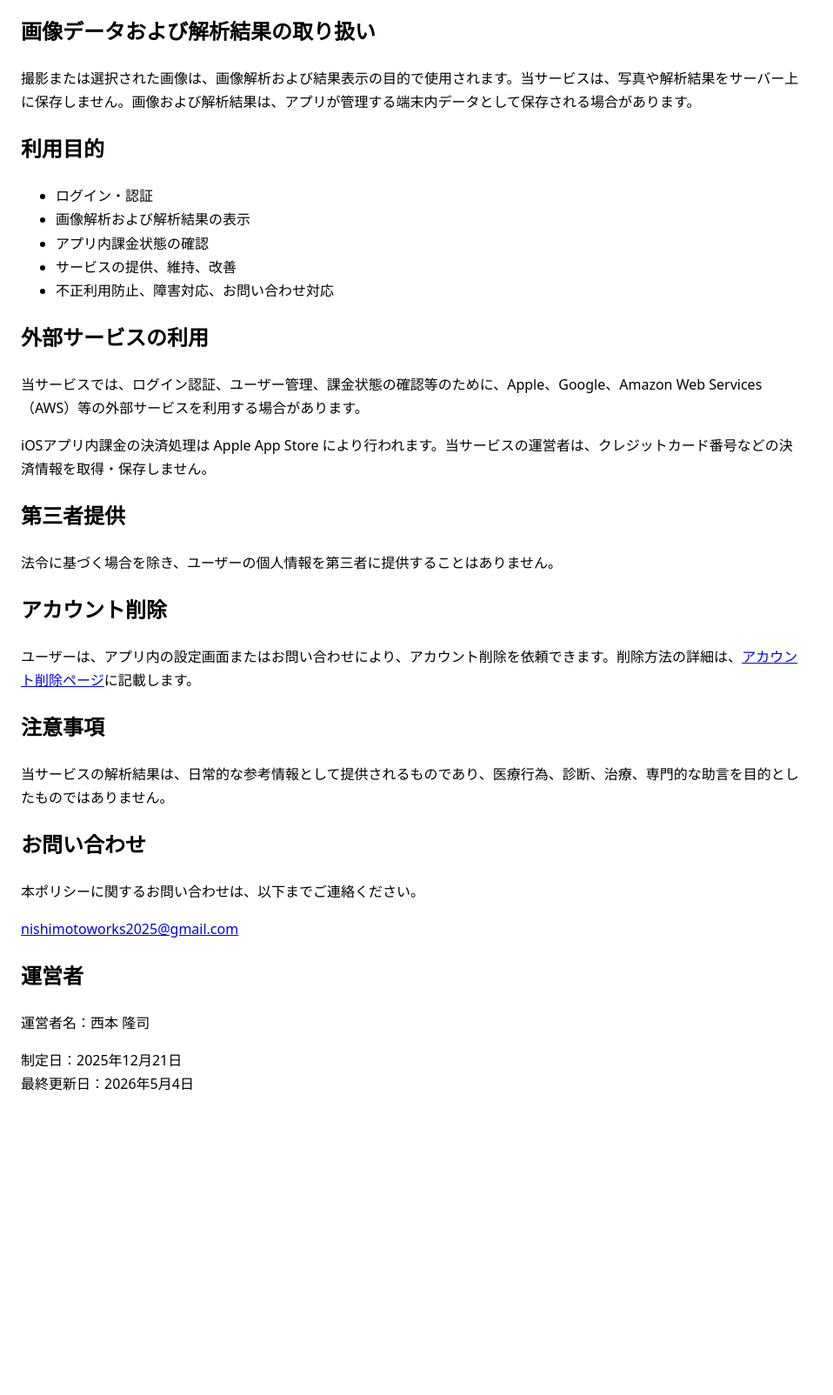
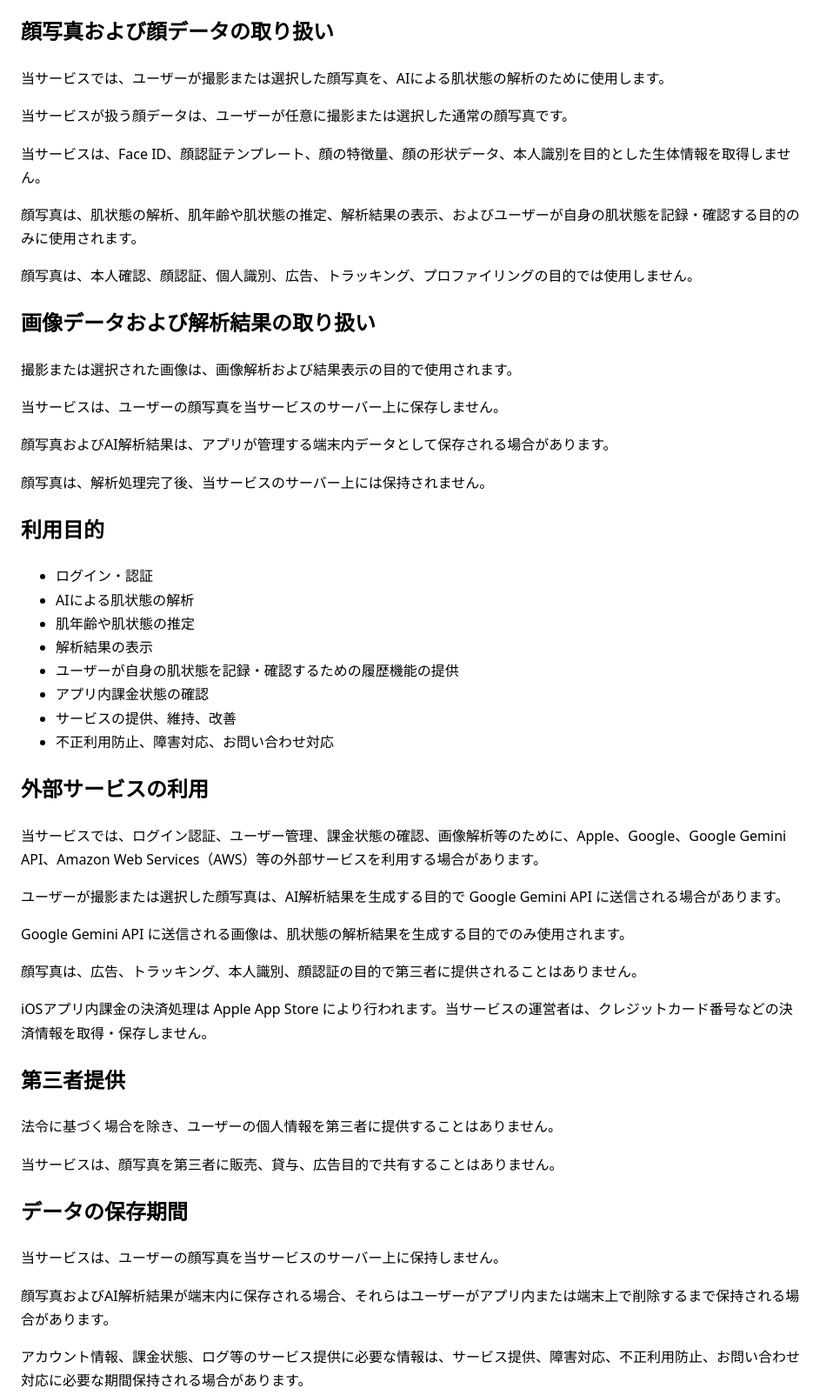
Before and after one commit to nishimotoworks2025/privacy-policy-trueskin-ios, a plain HTML site: page index.html in a window 1280 px wide. Shown: the part 601-2205 px from the top of the page at 87% size, without its empty margins (0-958 px from the left). Before the commit the page ends 1885 px from the top, so only its background shows below. Drawn offline with Linux system fonts and the light colour scheme.

Commit message:
Update index.html
20260518　Appleの指摘により

```diff
--- a/index.html
+++ b/index.html
@@ -12,7 +12,9 @@
       margin: 24px;
       max-width: 900px;
     }
-    nav a { margin-right: 8px; }
+    nav a {
+      margin-right: 8px;
+    }
   </style>
 </head>
 
@@ -35,7 +37,7 @@
   <ul>
     <li>メールアドレス、Apple ID または Google アカウントに関連する認証情報</li>
     <li>カメラで撮影またはユーザーが選択した画像</li>
-    <li>画像解析結果</li>
+    <li>AI解析結果</li>
     <li>端末情報、アプリの利用状況、エラー情報等のログ</li>
     <li>アプリ内課金の有効状態など、サービス利用に必要な情報</li>
   </ul>
@@ -43,30 +45,52 @@
   <h2>カメラ・写真の利用について</h2>
   <p>当サービスは、画像解析機能を提供する目的で、ユーザーの明示的な操作によりカメラまたは写真ライブラリを使用します。バックグラウンドで撮影を行うことはありません。</p>
 
+  <h2>顔写真および顔データの取り扱い</h2>
+  <p>当サービスでは、ユーザーが撮影または選択した顔写真を、AIによる肌状態の解析のために使用します。</p>
+  <p>当サービスが扱う顔データは、ユーザーが任意に撮影または選択した通常の顔写真です。</p>
+  <p>当サービスは、Face ID、顔認証テンプレート、顔の特徴量、顔の形状データ、本人識別を目的とした生体情報を取得しません。</p>
+  <p>顔写真は、肌状態の解析、肌年齢や肌状態の推定、解析結果の表示、およびユーザーが自身の肌状態を記録・確認する目的のみに使用されます。</p>
+  <p>顔写真は、本人確認、顔認証、個人識別、広告、トラッキング、プロファイリングの目的では使用しません。</p>
+
   <h2>画像データおよび解析結果の取り扱い</h2>
-  <p>撮影または選択された画像は、画像解析および結果表示の目的で使用されます。当サービスは、写真や解析結果をサーバー上に保存しません。画像および解析結果は、アプリが管理する端末内データとして保存される場合があります。</p>
+  <p>撮影または選択された画像は、画像解析および結果表示の目的で使用されます。</p>
+  <p>当サービスは、ユーザーの顔写真を当サービスのサーバー上に保存しません。</p>
+  <p>顔写真およびAI解析結果は、アプリが管理する端末内データとして保存される場合があります。</p>
+  <p>顔写真は、解析処理完了後、当サービスのサーバー上には保持されません。</p>
 
   <h2>利用目的</h2>
   <ul>
     <li>ログイン・認証</li>
-    <li>画像解析および解析結果の表示</li>
+    <li>AIによる肌状態の解析</li>
+    <li>肌年齢や肌状態の推定</li>
+    <li>解析結果の表示</li>
+    <li>ユーザーが自身の肌状態を記録・確認するための履歴機能の提供</li>
     <li>アプリ内課金状態の確認</li>
     <li>サービスの提供、維持、改善</li>
     <li>不正利用防止、障害対応、お問い合わせ対応</li>
   </ul>
 
   <h2>外部サービスの利用</h2>
-  <p>当サービスでは、ログイン認証、ユーザー管理、課金状態の確認等のために、Apple、Google、Amazon Web Services（AWS）等の外部サービスを利用する場合があります。</p>
+  <p>当サービスでは、ログイン認証、ユーザー管理、課金状態の確認、画像解析等のために、Apple、Google、Google Gemini API、Amazon Web Services（AWS）等の外部サービスを利用する場合があります。</p>
+  <p>ユーザーが撮影または選択した顔写真は、AI解析結果を生成する目的で Google Gemini API に送信される場合があります。</p>
+  <p>Google Gemini API に送信される画像は、肌状態の解析結果を生成する目的でのみ使用されます。</p>
+  <p>顔写真は、広告、トラッキング、本人識別、顔認証の目的で第三者に提供されることはありません。</p>
   <p>iOSアプリ内課金の決済処理は Apple App Store により行われます。当サービスの運営者は、クレジットカード番号などの決済情報を取得・保存しません。</p>
 
   <h2>第三者提供</h2>
   <p>法令に基づく場合を除き、ユーザーの個人情報を第三者に提供することはありません。</p>
+  <p>当サービスは、顔写真を第三者に販売、貸与、広告目的で共有することはありません。</p>
+
+  <h2>データの保存期間</h2>
+  <p>当サービスは、ユーザーの顔写真を当サービスのサーバー上に保持しません。</p>
+  <p>顔写真およびAI解析結果が端末内に保存される場合、それらはユーザーがアプリ内または端末上で削除するまで保持される場合があります。</p>
+  <p>アカウント情報、課金状態、ログ等のサービス提供に必要な情報は、サービス提供、障害対応、不正利用防止、お問い合わせ対応に必要な期間保持される場合があります。</p>
 
   <h2>アカウント削除</h2>
   <p>ユーザーは、アプリ内の設定画面またはお問い合わせにより、アカウント削除を依頼できます。削除方法の詳細は、<a href="./deletion.html">アカウント削除ページ</a>に記載します。</p>
 
   <h2>注意事項</h2>
-  <p>当サービスの解析結果は、日常的な参考情報として提供されるものであり、医療行為、診断、治療、専門的な助言を目的としたものではありません。</p>
+  <p>当サービスの解析結果は、日常的な美容およびスキンケアの参考情報として提供されるものであり、医療行為、診断、治療、疾病の検出、専門的な助言を目的としたものではありません。</p>
 
   <h2>お問い合わせ</h2>
   <p>本ポリシーに関するお問い合わせは、以下までご連絡ください。</p>
@@ -76,7 +100,7 @@
   <p>運営者名：西本 隆司</p>
 
   <p>制定日：2025年12月21日<br>
-  最終更新日：2026年5月4日</p>
+  最終更新日：2026年5月18日</p>
 
 </body>
 
```
